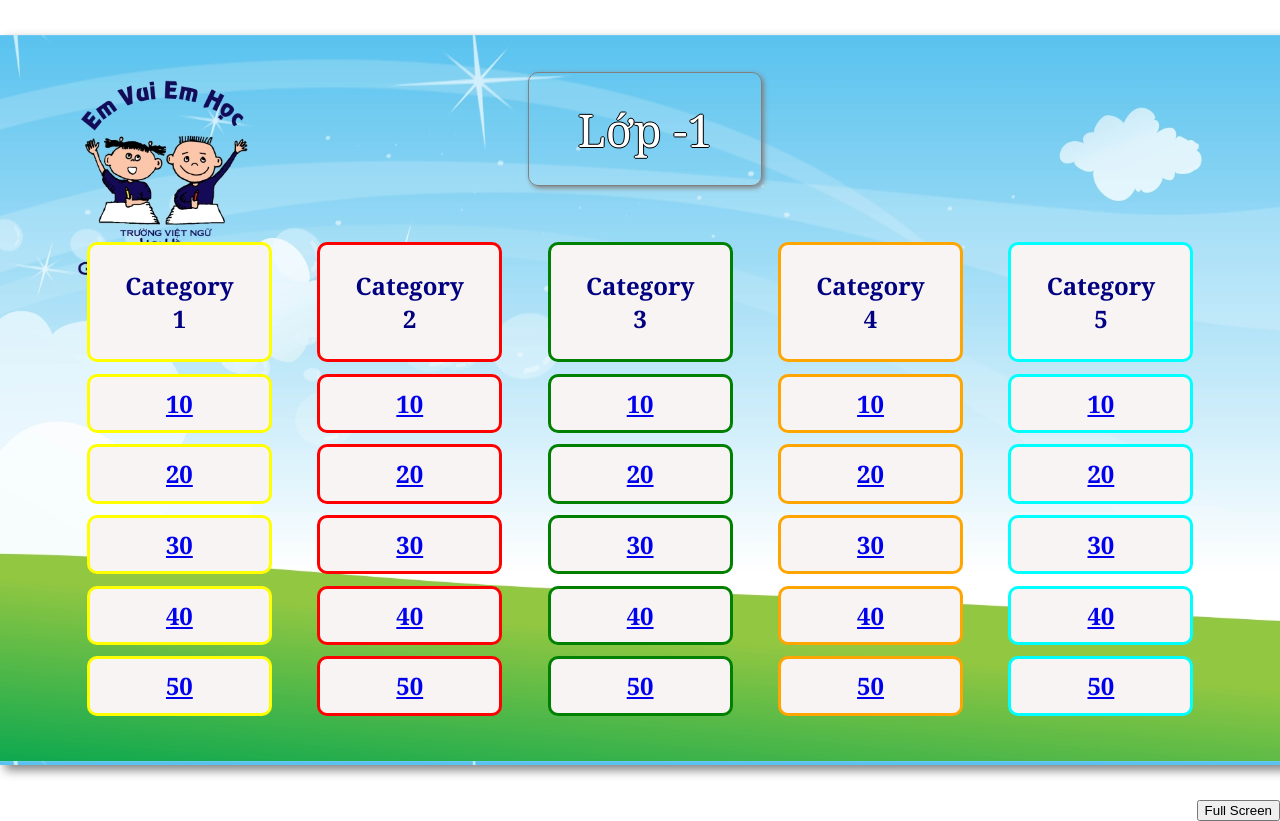
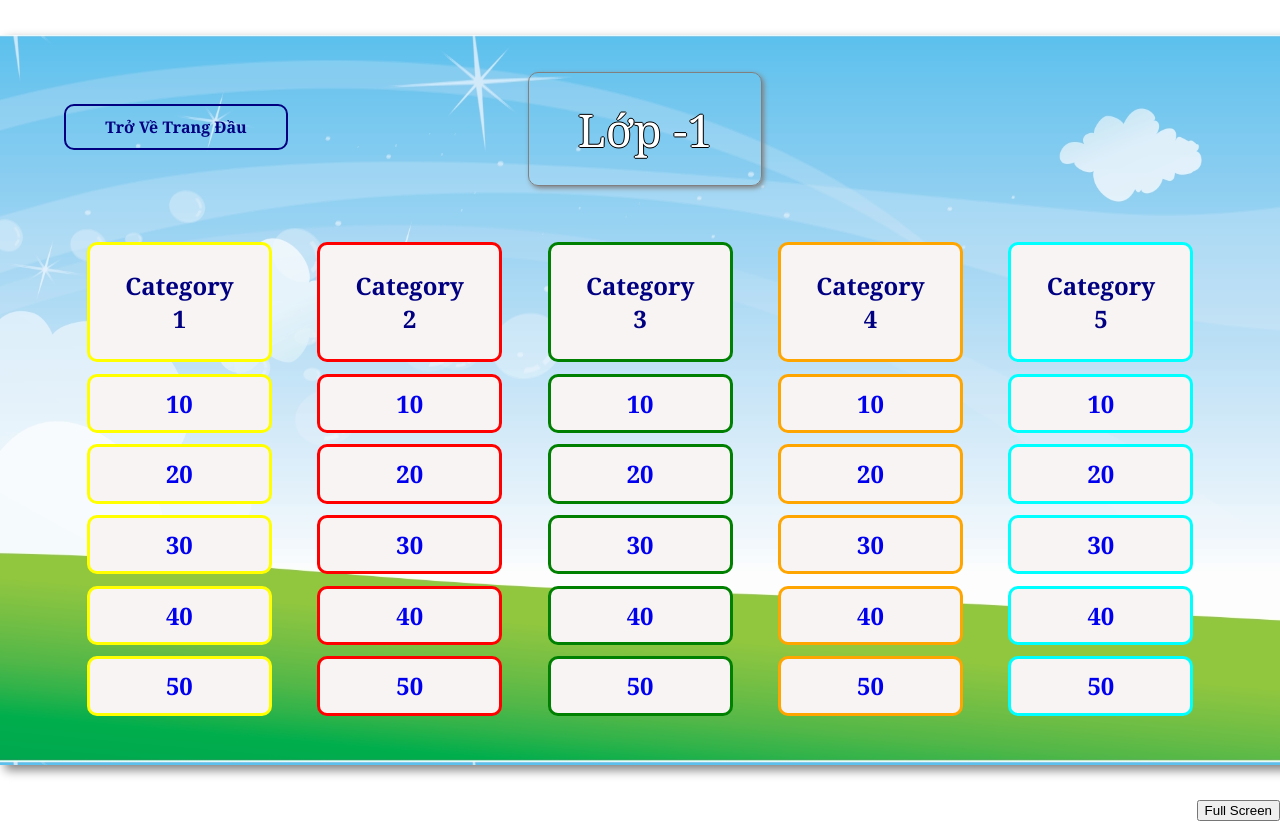
Before and after one commit to ankpham/vh-elimination-round, a React (Create React App) app: page /select-category-and-points/0 in a window 1280 px wide. Shown: the top 821 px of the page. Built offline with nearby package versions, Linux system fonts and the light colour scheme.

Commit message:
styling and new background with new back button

```diff
--- a/src/pages/SelectCategoryAndPoints.jsx
+++ b/src/pages/SelectCategoryAndPoints.jsx
@@ -34,7 +34,8 @@ const SelectCategoryAndPoints = () => {
     return (
         <>
         <div className="selection">
-            <div className="container">
+            <div className="container category">
+                <Link className="link back-to-selection" to={"/select-grade/"}>Trở Về Trang Đầu</Link>
                 <h1 ref={heading} className='heading'>{headingText}</h1>
                 <div className='selection-container-category-points'>
                     <div className="category">
--- a/src/pages/ViewQuestion.jsx
+++ b/src/pages/ViewQuestion.jsx
@@ -86,7 +86,7 @@ const ViewQuestion = () => {
         <>
         <div className='view-question'>
             <div id="container" className='container'>
-                <Link className="link back-to-selection" to="/select-grade">Back To Selection</Link>
+                <Link className="link back-to-selection" to={"/select-category-and-points/" + grade}>Trở Về Trang Đầu</Link>
                 <div className='question'>
                     <div className='question-row'>
                         <div hidden>
--- a/src/style/selection.css
+++ b/src/style/selection.css
@@ -51,6 +51,11 @@
     margin: auto;
 }
 
+.selection .container.category {
+    background: url('../assets/EVEH-no-logo-1920x1080.jpg');
+    background-size: contain;
+}
+
 .selection .selection-container-category-points .category {
     display: flex;
     margin: auto;
@@ -80,4 +85,5 @@
     width: 100%;
     border-width: 3px;
     background-color: #f8f4f4;
+    text-decoration: none;
 }
--- a/src/style/style.css
+++ b/src/style/style.css
@@ -88,9 +88,9 @@ body {
 
 .link.back-to-selection {
     position: absolute;
-    margin: 10px;
-    margin-right: 7%;
-    right: 0;
+    margin-left: 5%;
+    margin-top: 5%;
+    left: 0;
 }
 
 .link.admin {
--- a/src/style/view-question.css
+++ b/src/style/view-question.css
@@ -2,6 +2,11 @@
     display: flex;
     height: 100vh;
     width: 100%;
+}
+
+.view-question .container {
+    background: url('../assets/EVEH-no-logo-1920x1080.jpg');
+    background-size: contain;
 }
 
 .question {
```
Also changed, not shown: src/assets/EVEH-no-logo-1920x1080.jpg (added).
